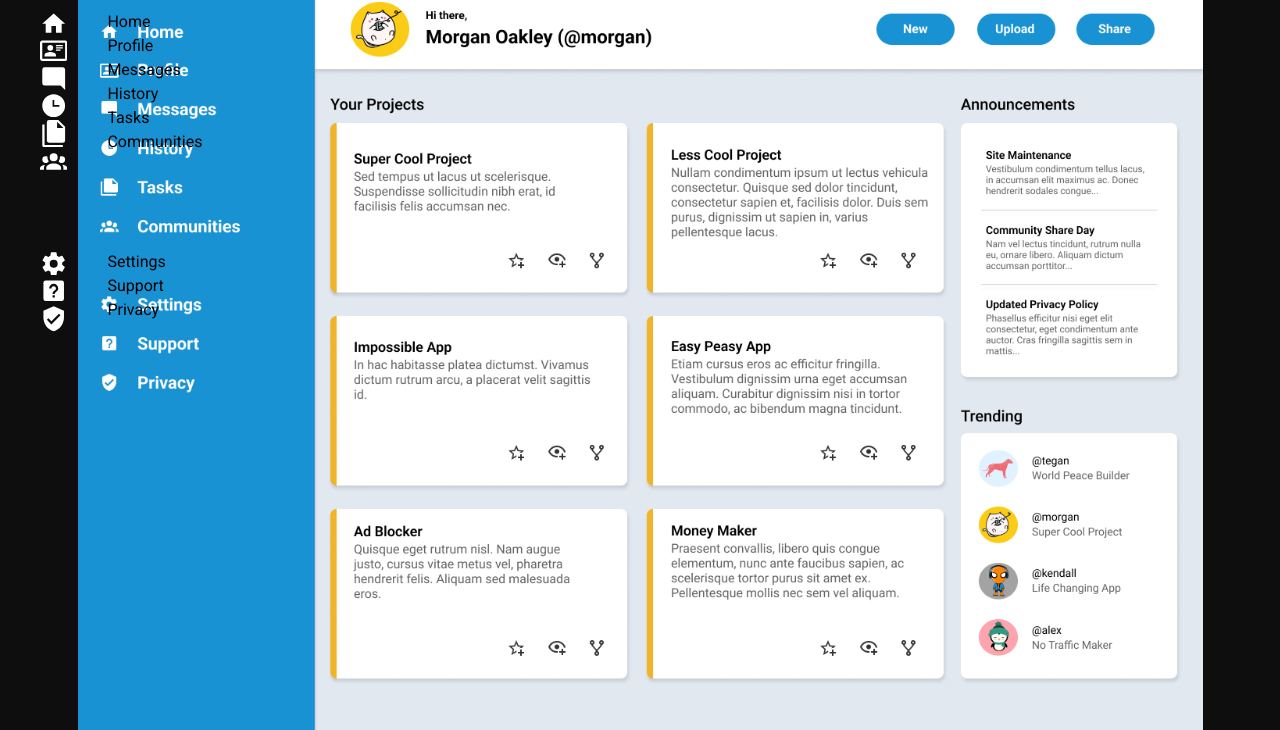
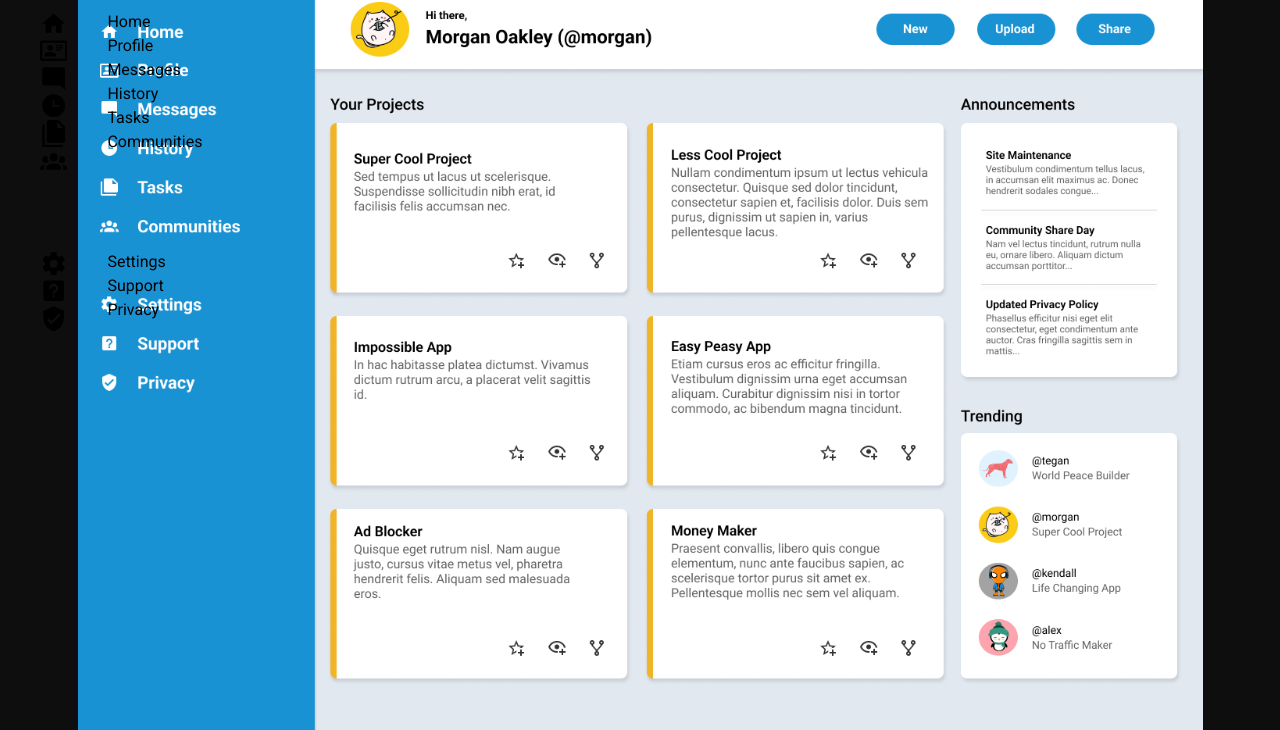
Before and after one commit to mp-v99/Admin-Dashboard-Top-, a plain HTML site: page index.html in a window 1280 px wide. Shown: the part 70-800 px from the top of the page. Drawn offline with Linux system fonts and the light colour scheme.

Commit message:
Make <svg> styleable

```diff
--- a/index.html
+++ b/index.html
@@ -14,7 +14,7 @@
             <div class="logo-icon">
                 <svg xmlns="http://www.w3.org/2000/svg" viewBox="0 0 24 24">
                     <title>view-dashboard</title>
-                    <path d="M13,3V9H21V3M13,21H21V11H13M3,21H11V15H3M3,13H11V3H3V13Z"/>
+                    <path d="M13,3V9H21V3M13,21H21V11H13M3,21H11V15H3M3,13H11V3H3V13Z" fill="currentColor"/>
                 </svg>
             </div>
             <div class="logo-label">
@@ -23,22 +23,22 @@
             <div class="main-icons">
                 <ul>
                     <li>
-                        <svg xmlns="http://www.w3.org/2000/svg" viewBox="0 0 24 24"><title>home</title><path d="M10,20V14H14V20H19V12H22L12,3L2,12H5V20H10Z" /></svg>
+                        <svg xmlns="http://www.w3.org/2000/svg" viewBox="0 0 24 24"><title>home</title><path d="M10,20V14H14V20H19V12H22L12,3L2,12H5V20H10Z" fill="currentColor"/></svg>
                     </li>
                     <li>
-                        <svg xmlns="http://www.w3.org/2000/svg" viewBox="0 0 24 24"><title>card-account-details-outline</title><path d="M22,3H2C0.91,3.04 0.04,3.91 0,5V19C0.04,20.09 0.91,20.96 2,21H22C23.09,20.96 23.96,20.09 24,19V5C23.96,3.91 23.09,3.04 22,3M22,19H2V5H22V19M14,17V15.75C14,14.09 10.66,13.25 9,13.25C7.34,13.25 4,14.09 4,15.75V17H14M9,7A2.5,2.5 0 0,0 6.5,9.5A2.5,2.5 0 0,0 9,12A2.5,2.5 0 0,0 11.5,9.5A2.5,2.5 0 0,0 9,7M14,7V8H20V7H14M14,9V10H20V9H14M14,11V12H18V11H14" /></svg>
+                        <svg xmlns="http://www.w3.org/2000/svg" viewBox="0 0 24 24"><title>card-account-details-outline</title><path d="M22,3H2C0.91,3.04 0.04,3.91 0,5V19C0.04,20.09 0.91,20.96 2,21H22C23.09,20.96 23.96,20.09 24,19V5C23.96,3.91 23.09,3.04 22,3M22,19H2V5H22V19M14,17V15.75C14,14.09 10.66,13.25 9,13.25C7.34,13.25 4,14.09 4,15.75V17H14M9,7A2.5,2.5 0 0,0 6.5,9.5A2.5,2.5 0 0,0 9,12A2.5,2.5 0 0,0 11.5,9.5A2.5,2.5 0 0,0 9,7M14,7V8H20V7H14M14,9V10H20V9H14M14,11V12H18V11H14" fill="currentColor"/></svg>
                     </li>
                     <li>
-                        <svg xmlns="http://www.w3.org/2000/svg" viewBox="0 0 24 24"><title>message-reply</title><path d="M22,4C22,2.89 21.1,2 20,2H4A2,2 0 0,0 2,4V16A2,2 0 0,0 4,18H18L22,22V4Z" /></svg>
+                        <svg xmlns="http://www.w3.org/2000/svg" viewBox="0 0 24 24"><title>message-reply</title><path d="M22,4C22,2.89 21.1,2 20,2H4A2,2 0 0,0 2,4V16A2,2 0 0,0 4,18H18L22,22V4Z" fill="currentColor"/></svg>
                     </li>
                     <li>
-                        <svg xmlns="http://www.w3.org/2000/svg" viewBox="0 0 24 24"><title>clock-time-three</title><path d="M12 2C6.5 2 2 6.5 2 12C2 17.5 6.5 22 12 22C17.5 22 22 17.5 22 12S17.5 2 12 2M17 13H11V7H12.5V11.5H17V13Z" /></svg>
+                        <svg xmlns="http://www.w3.org/2000/svg" viewBox="0 0 24 24"><title>clock-time-three</title><path d="M12 2C6.5 2 2 6.5 2 12C2 17.5 6.5 22 12 22C17.5 22 22 17.5 22 12S17.5 2 12 2M17 13H11V7H12.5V11.5H17V13Z" fill="currentColor"/></svg>
                     </li>
                     <li>
-                        <svg xmlns="http://www.w3.org/2000/svg" viewBox="0 0 24 24"><title>file-multiple</title><path d="M15,7H20.5L15,1.5V7M8,0H16L22,6V18A2,2 0 0,1 20,20H8C6.89,20 6,19.1 6,18V2A2,2 0 0,1 8,0M4,4V22H20V24H4A2,2 0 0,1 2,22V4H4Z" /></svg>
+                        <svg xmlns="http://www.w3.org/2000/svg" viewBox="0 0 24 24"><title>file-multiple</title><path d="M15,7H20.5L15,1.5V7M8,0H16L22,6V18A2,2 0 0,1 20,20H8C6.89,20 6,19.1 6,18V2A2,2 0 0,1 8,0M4,4V22H20V24H4A2,2 0 0,1 2,22V4H4Z" fill="currentColor"/></svg>
                     </li>
                     <li>
-                        <svg xmlns="http://www.w3.org/2000/svg" viewBox="0 0 24 24"><title>account-group</title><path d="M12,5.5A3.5,3.5 0 0,1 15.5,9A3.5,3.5 0 0,1 12,12.5A3.5,3.5 0 0,1 8.5,9A3.5,3.5 0 0,1 12,5.5M5,8C5.56,8 6.08,8.15 6.53,8.42C6.38,9.85 6.8,11.27 7.66,12.38C7.16,13.34 6.16,14 5,14A3,3 0 0,1 2,11A3,3 0 0,1 5,8M19,8A3,3 0 0,1 22,11A3,3 0 0,1 19,14C17.84,14 16.84,13.34 16.34,12.38C17.2,11.27 17.62,9.85 17.47,8.42C17.92,8.15 18.44,8 19,8M5.5,18.25C5.5,16.18 8.41,14.5 12,14.5C15.59,14.5 18.5,16.18 18.5,18.25V20H5.5V18.25M0,20V18.5C0,17.11 1.89,15.94 4.45,15.6C3.86,16.28 3.5,17.22 3.5,18.25V20H0M24,20H20.5V18.25C20.5,17.22 20.14,16.28 19.55,15.6C22.11,15.94 24,17.11 24,18.5V20Z" /></svg>
+                        <svg xmlns="http://www.w3.org/2000/svg" viewBox="0 0 24 24"><title>account-group</title><path d="M12,5.5A3.5,3.5 0 0,1 15.5,9A3.5,3.5 0 0,1 12,12.5A3.5,3.5 0 0,1 8.5,9A3.5,3.5 0 0,1 12,5.5M5,8C5.56,8 6.08,8.15 6.53,8.42C6.38,9.85 6.8,11.27 7.66,12.38C7.16,13.34 6.16,14 5,14A3,3 0 0,1 2,11A3,3 0 0,1 5,8M19,8A3,3 0 0,1 22,11A3,3 0 0,1 19,14C17.84,14 16.84,13.34 16.34,12.38C17.2,11.27 17.62,9.85 17.47,8.42C17.92,8.15 18.44,8 19,8M5.5,18.25C5.5,16.18 8.41,14.5 12,14.5C15.59,14.5 18.5,16.18 18.5,18.25V20H5.5V18.25M0,20V18.5C0,17.11 1.89,15.94 4.45,15.6C3.86,16.28 3.5,17.22 3.5,18.25V20H0M24,20H20.5V18.25C20.5,17.22 20.14,16.28 19.55,15.6C22.11,15.94 24,17.11 24,18.5V20Z" fill="currentColor"/></svg>
                     </li>
                 </ul>
             </div>
@@ -55,13 +55,13 @@
             <div class="setting-icons">
                 <ul>
                     <li>
-                        <svg xmlns="http://www.w3.org/2000/svg" viewBox="0 0 24 24"><title>cog</title><path d="M12,15.5A3.5,3.5 0 0,1 8.5,12A3.5,3.5 0 0,1 12,8.5A3.5,3.5 0 0,1 15.5,12A3.5,3.5 0 0,1 12,15.5M19.43,12.97C19.47,12.65 19.5,12.33 19.5,12C19.5,11.67 19.47,11.34 19.43,11L21.54,9.37C21.73,9.22 21.78,8.95 21.66,8.73L19.66,5.27C19.54,5.05 19.27,4.96 19.05,5.05L16.56,6.05C16.04,5.66 15.5,5.32 14.87,5.07L14.5,2.42C14.46,2.18 14.25,2 14,2H10C9.75,2 9.54,2.18 9.5,2.42L9.13,5.07C8.5,5.32 7.96,5.66 7.44,6.05L4.95,5.05C4.73,4.96 4.46,5.05 4.34,5.27L2.34,8.73C2.21,8.95 2.27,9.22 2.46,9.37L4.57,11C4.53,11.34 4.5,11.67 4.5,12C4.5,12.33 4.53,12.65 4.57,12.97L2.46,14.63C2.27,14.78 2.21,15.05 2.34,15.27L4.34,18.73C4.46,18.95 4.73,19.03 4.95,18.95L7.44,17.94C7.96,18.34 8.5,18.68 9.13,18.93L9.5,21.58C9.54,21.82 9.75,22 10,22H14C14.25,22 14.46,21.82 14.5,21.58L14.87,18.93C15.5,18.67 16.04,18.34 16.56,17.94L19.05,18.95C19.27,19.03 19.54,18.95 19.66,18.73L21.66,15.27C21.78,15.05 21.73,14.78 21.54,14.63L19.43,12.97Z" /></svg>
+                        <svg xmlns="http://www.w3.org/2000/svg" viewBox="0 0 24 24"><title>cog</title><path d="M12,15.5A3.5,3.5 0 0,1 8.5,12A3.5,3.5 0 0,1 12,8.5A3.5,3.5 0 0,1 15.5,12A3.5,3.5 0 0,1 12,15.5M19.43,12.97C19.47,12.65 19.5,12.33 19.5,12C19.5,11.67 19.47,11.34 19.43,11L21.54,9.37C21.73,9.22 21.78,8.95 21.66,8.73L19.66,5.27C19.54,5.05 19.27,4.96 19.05,5.05L16.56,6.05C16.04,5.66 15.5,5.32 14.87,5.07L14.5,2.42C14.46,2.18 14.25,2 14,2H10C9.75,2 9.54,2.18 9.5,2.42L9.13,5.07C8.5,5.32 7.96,5.66 7.44,6.05L4.95,5.05C4.73,4.96 4.46,5.05 4.34,5.27L2.34,8.73C2.21,8.95 2.27,9.22 2.46,9.37L4.57,11C4.53,11.34 4.5,11.67 4.5,12C4.5,12.33 4.53,12.65 4.57,12.97L2.46,14.63C2.27,14.78 2.21,15.05 2.34,15.27L4.34,18.73C4.46,18.95 4.73,19.03 4.95,18.95L7.44,17.94C7.96,18.34 8.5,18.68 9.13,18.93L9.5,21.58C9.54,21.82 9.75,22 10,22H14C14.25,22 14.46,21.82 14.5,21.58L14.87,18.93C15.5,18.67 16.04,18.34 16.56,17.94L19.05,18.95C19.27,19.03 19.54,18.95 19.66,18.73L21.66,15.27C21.78,15.05 21.73,14.78 21.54,14.63L19.43,12.97Z"  fill="currentColor"/></svg>
                     </li>
                     <li>
-                        <svg xmlns="http://www.w3.org/2000/svg" viewBox="0 0 24 24"><title>help-box</title><path d="M11,18H13V16H11V18M12,6A4,4 0 0,0 8,10H10A2,2 0 0,1 12,8A2,2 0 0,1 14,10C14,12 11,11.75 11,15H13C13,12.75 16,12.5 16,10A4,4 0 0,0 12,6M5,3H19A2,2 0 0,1 21,5V19A2,2 0 0,1 19,21H5A2,2 0 0,1 3,19V5A2,2 0 0,1 5,3Z" /></svg>
+                        <svg xmlns="http://www.w3.org/2000/svg" viewBox="0 0 24 24"><title>help-box</title><path d="M11,18H13V16H11V18M12,6A4,4 0 0,0 8,10H10A2,2 0 0,1 12,8A2,2 0 0,1 14,10C14,12 11,11.75 11,15H13C13,12.75 16,12.5 16,10A4,4 0 0,0 12,6M5,3H19A2,2 0 0,1 21,5V19A2,2 0 0,1 19,21H5A2,2 0 0,1 3,19V5A2,2 0 0,1 5,3Z" fill="currentColor"/></svg>
                     </li>
                     <li>
-                        <svg xmlns="http://www.w3.org/2000/svg" viewBox="0 0 24 24"><title>shield-check</title><path d="M10,17L6,13L7.41,11.59L10,14.17L16.59,7.58L18,9M12,1L3,5V11C3,16.55 6.84,21.74 12,23C17.16,21.74 21,16.55 21,11V5L12,1Z" /></svg>
+                        <svg xmlns="http://www.w3.org/2000/svg" viewBox="0 0 24 24"><title>shield-check</title><path d="M10,17L6,13L7.41,11.59L10,14.17L16.59,7.58L18,9M12,1L3,5V11C3,16.55 6.84,21.74 12,23C17.16,21.74 21,16.55 21,11V5L12,1Z" fill="currentColor"/></svg>
                     </li>
                 </ul>
             </div>
```
